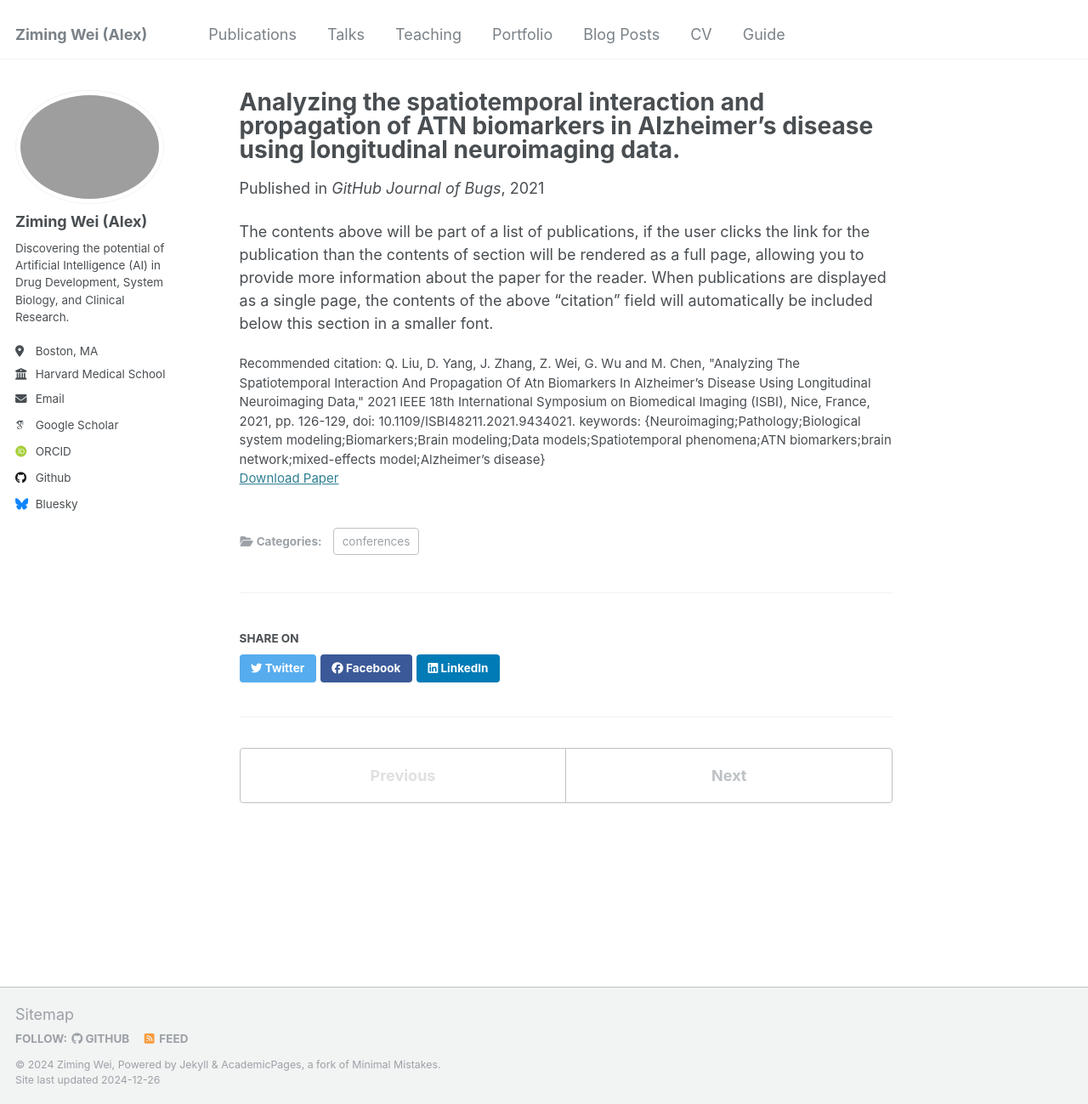
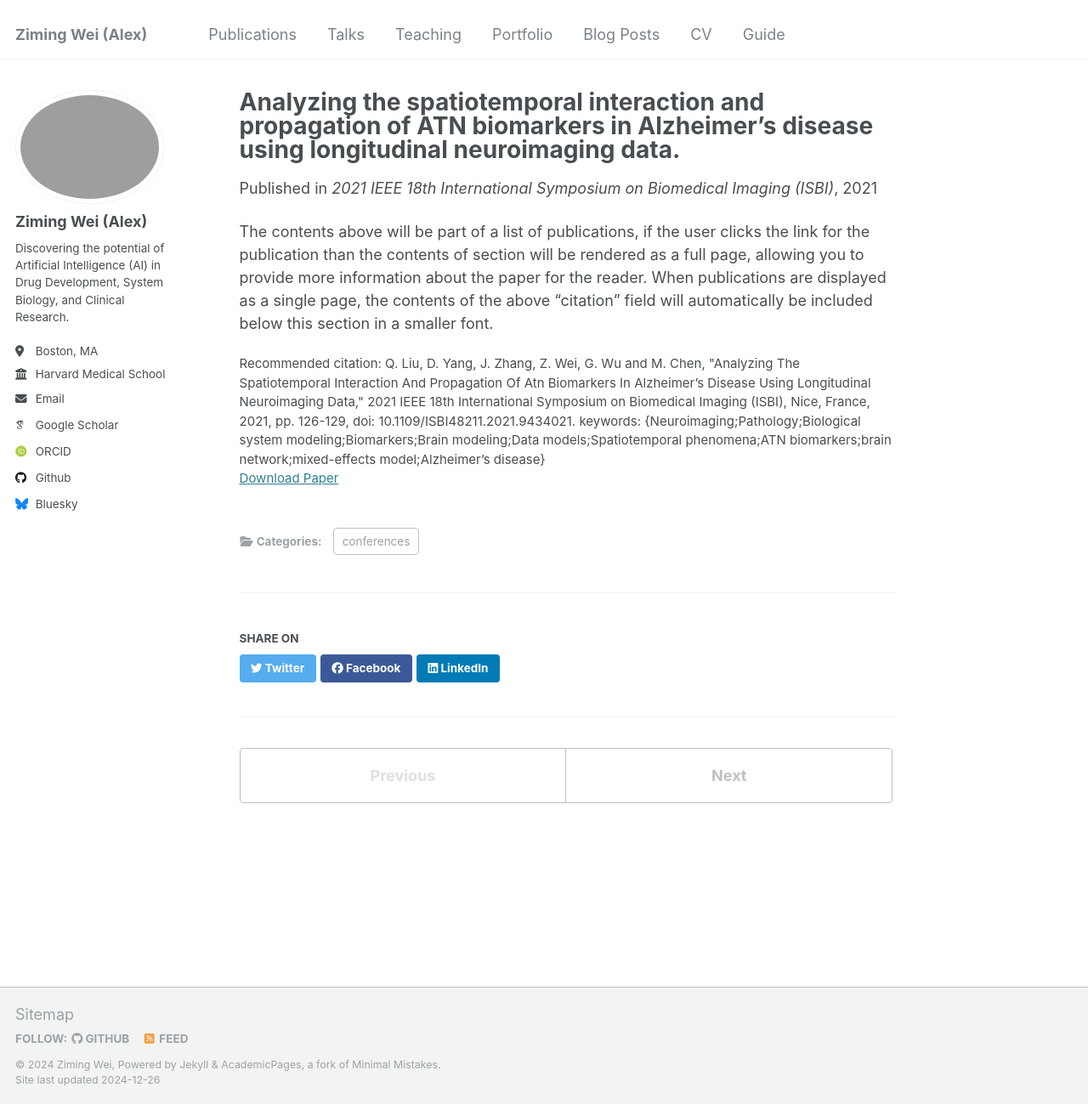
Before and after one commit to AlexWei21/AlexWei21.github.io, a Jekyll site: the page built from _publications/2021-05-25-ATN.md, in a window 1280 px wide and 1299 px high. Shown: the whole window at 85% size. Built offline with Jekyll 4.4.1, drawn with Linux system fonts in a browser that asks for light colours; some web fonts are replaced.

Commit message:
Update 2021-05-25-ATN.md

```diff
--- a/_publications/2021-05-25-ATN.md
+++ b/_publications/2021-05-25-ATN.md
@@ -5,7 +5,7 @@ category: conferences
 permalink: /publication/2021-05-25-ATN
 excerpt:
 date: 2021-05-25
-venue: 'GitHub Journal of Bugs'
+venue: '2021 IEEE 18th International Symposium on Biomedical Imaging (ISBI)'
 paperurl: 'https://ieeexplore.ieee.org/document/9434021'
 citation: 'Q. Liu, D. Yang, J. Zhang, Z. Wei, G. Wu and M. Chen, "Analyzing The Spatiotemporal Interaction And Propagation Of Atn Biomarkers In Alzheimer’s Disease Using Longitudinal Neuroimaging Data," 2021 IEEE 18th International Symposium on Biomedical Imaging (ISBI), Nice, France, 2021, pp. 126-129, doi: 10.1109/ISBI48211.2021.9434021. keywords: {Neuroimaging;Pathology;Biological system modeling;Biomarkers;Brain modeling;Data models;Spatiotemporal phenomena;ATN biomarkers;brain network;mixed-effects model;Alzheimer’s disease}'
 ---
```
